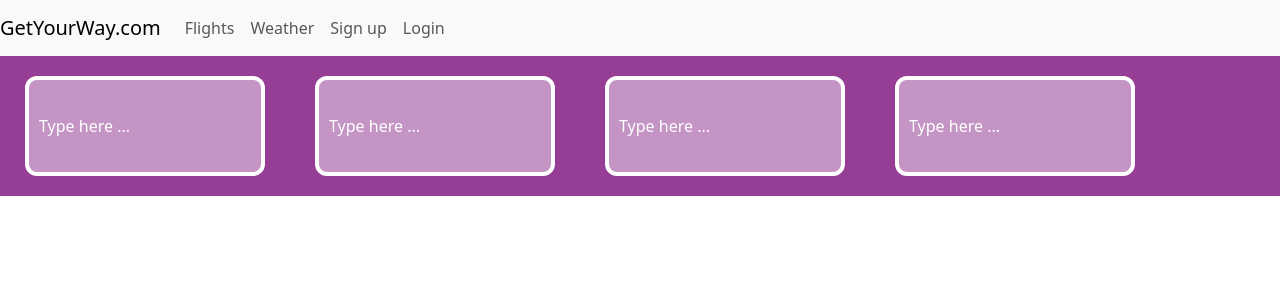
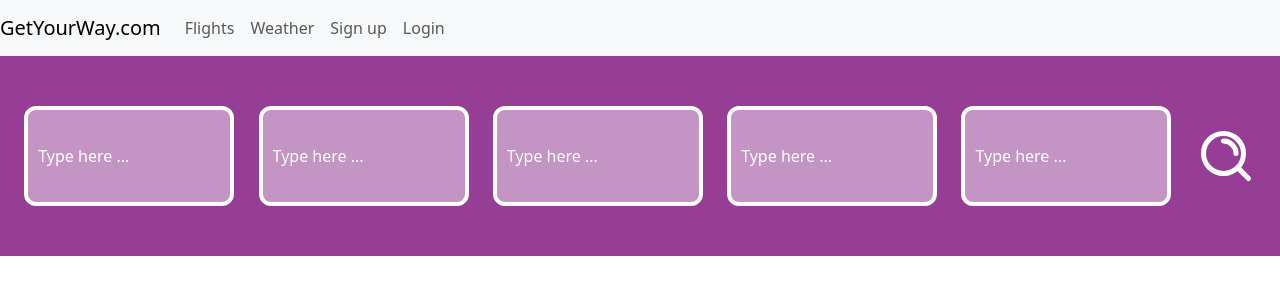
Before and after one commit to eclonghurst/SkyTwoFlyFront, a React (Create React App) app: page / in a window 1280 px wide. Shown: the top 300 px of the page. Built offline with nearby package versions, Linux system fonts and the light colour scheme.

Commit message:
Added search svg and styled with flebox -em

```diff
--- a/src/Components/AutocompleteButton.jsx
+++ b/src/Components/AutocompleteButton.jsx
@@ -1,5 +1,5 @@
 import React, { useState, useEffect, useRef } from "react";
-import './AutocompleteButtonCSS.css'
+import './ButtonCSS.css'
 
 // sample airport data
 const ukAirportData = [
--- a/src/Components/ButtonBar.jsx
+++ b/src/Components/ButtonBar.jsx
@@ -1,14 +1,17 @@
 import React from "react";
 import AutocompleteButton from "./AutocompleteButton";
+import SearchButton from "./SearchButton";
 
 function ButtonBar() {
   return (
     <>
     <div className="ButtonBarContainer">
-    <AutocompleteButton className="depatureButton"/>
     <AutocompleteButton/>
     <AutocompleteButton/>
     <AutocompleteButton/>
+    <AutocompleteButton/>
+    <AutocompleteButton/>
+    <SearchButton/>
     </div>
     </>
   )
--- a/src/Components/AutocompleteButtonCSS.css
+++ b/src/Components/ButtonCSS.css
@@ -3,13 +3,16 @@
 .ButtonBarContainer {
   display: flex;
   flex-direction: row;
+  justify-content: space-evenly;
+  align-items: center;
+  height: 200px;
   background-color: rgb(150, 62, 150);
 }
 
 /* input container div */
 .buttonContainer {
-  margin: 0px 25px 0px 25px;
-  padding: 20px 0px 20px 0px;
+  /* margin: 0px 25px 0px 25px;
+  padding: 40px 0px 40px 0px; */
 }
 
 /* onClick border (removed) */
@@ -25,7 +28,7 @@
   }
 
   input[type="text"] {
-    width: 240px;
+    width: 210px;
     height: 100px;
     padding: 10px;
     border: 4px solid #ffffff;
@@ -46,7 +49,6 @@
     list-style: none;
     padding: 0;
     margin: 0;
-    margin-left: 10px;
     position: absolute;
     z-index: 1;
     width: 240px;
@@ -68,3 +70,10 @@
   .suggestion-list li:hover {
     background-color: #e4b1ef;
   }
+
+  /* search button svg */
+  .searchButton{
+    width: 60px;
+    height: 80px;
+
+  }
--- /dev/null
+++ b/src/Components/SearchButton.jsx
@@ -0,0 +1,10 @@
+import React from 'react'
+import './ButtonCSS.css'
+
+function SearchButton() {
+  return (
+    <svg className="searchButton" viewBox="0 0 24 24" fill="none" xmlns="http://www.w3.org/2000/svg" stroke="#000000"><g id="SVGRepo_bgCarrier" stroke-width="0"></g><g id="SVGRepo_tracerCarrier" stroke-linecap="round" stroke-linejoin="round"></g><g id="SVGRepo_iconCarrier"> <path d="M11 6C13.7614 6 16 8.23858 16 11M16.6588 16.6549L21 21M19 11C19 15.4183 15.4183 19 11 19C6.58172 19 3 15.4183 3 11C3 6.58172 6.58172 3 11 3C15.4183 3 19 6.58172 19 11Z" stroke="#ffffff" stroke-width="2" stroke-linecap="round" stroke-linejoin="round"></path> </g></svg>
+  )
+}
+
+export default SearchButton;
```
